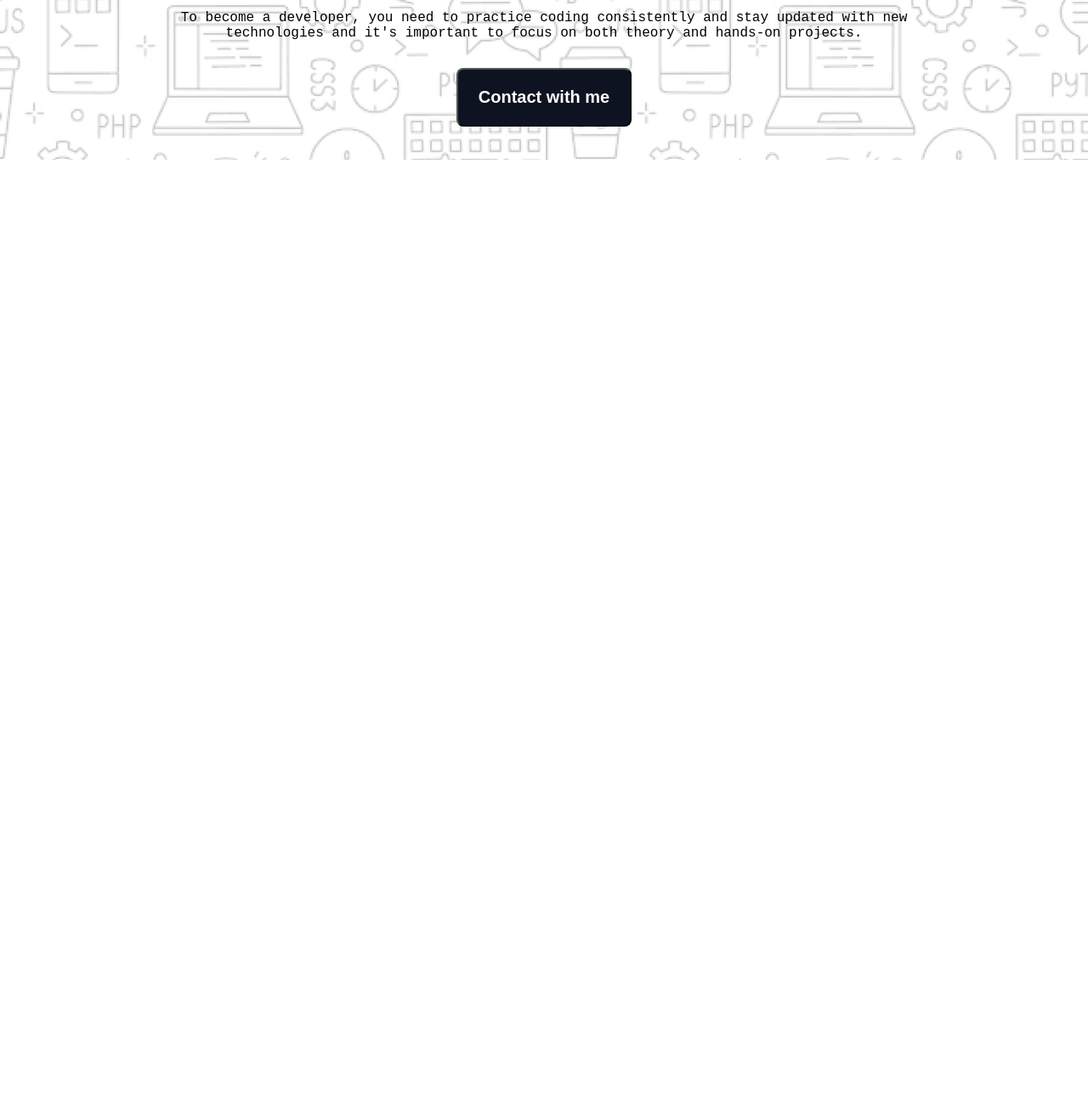
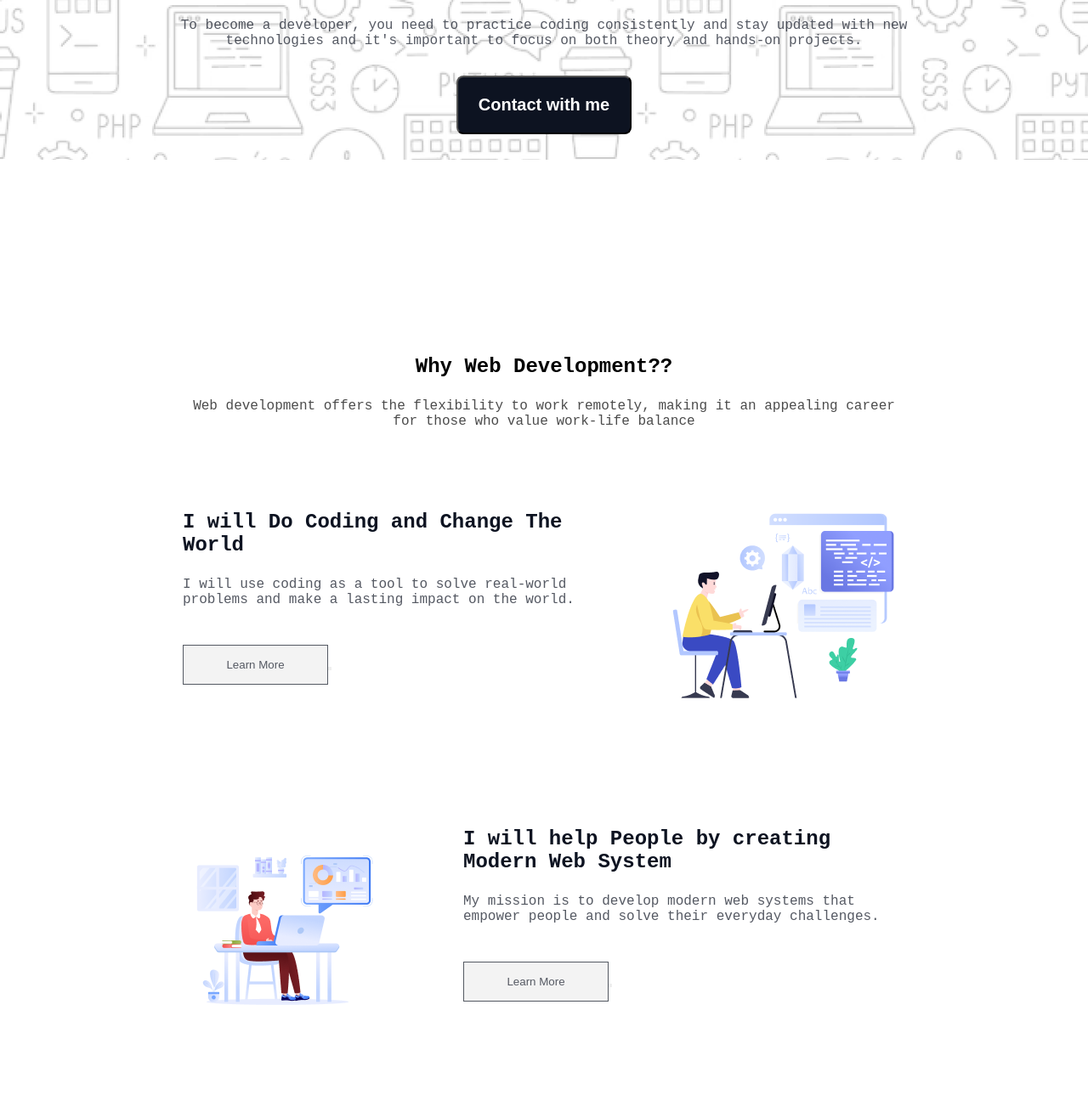
Before and after one commit to mddalimmiah/B9-Reset-A1-Challenge-Begins, a plain HTML site: page index.html in a window 1280 px wide. Shown: the part 623-1912 px from the top of the page at 85% size. Before the commit the page ends 811 px from the top, so only its background shows below. Drawn offline with Linux system fonts and the light colour scheme; a web font is replaced by a local one.

Commit message:
added hero and card section

```diff
--- a/index.html
+++ b/index.html
@@ -18,9 +18,8 @@
             <div class="img">
                 <img src="assets/Group.png" alt="">
             </div>
-            <div class="content black{
-                color: #0D1321;
-            }">
+            <div class="content black">
+        >
                 <h1>"In the near future, I hope to become a Developer."</h1>
                 <p>To become a developer, you need to practice coding consistently and stay updated with new technologies and it's important to focus on both theory and hands-on projects.</p>
                 <div>
@@ -29,7 +28,53 @@
             </div>
         </div>
     </header>
-    <main></main>
+    <main>
+        <section class="card-section">
+            <h1 class="dev-title">Why Web Development??</h1>
+            <p class="dev-description">Web development offers the flexibility to work remotely, making it an appealing career for those who value work-life balance</p>
+
+            <div class="container">
+               <div class="card-container-1 black">
+                <div class="card-content">
+                    <h2>I will Do Coding and Change The World</h2>
+                    <p>I will use coding as a tool to solve real-world problems and make a lasting impact on the world.</p>
+
+                        <button class="btn-shared"><a class="text-none" href="https://www.tutorialrepublic.com">Learn More</a><button>
+
+                </div>
+                <div class="card-img">
+                    <img src="assets/Layer_1.png" alt="">
+                </div>
+               </div>
+               <div class="card-container-2 black">
+                <div class="card-content">
+                    <h2>I will help People by creating Modern Web System</h2>
+                    <p>My mission is to develop modern web systems that empower people and solve their everyday challenges.</p>
+
+                        <button class="btn-shared"><a class="text-none" href="https://www.tutorialrepublic.com">Learn More</a><button>
+
+                </div>
+                <div class="card-img">
+                    <img src="assets/Group 3.png" alt="">
+                </div>
+               </div>
+               <div class="card-container-1 black">
+                <div class="card-content">
+                    <h2>I will Do Coding and Change The World</h2>
+                    <p>I will use coding as a tool to solve real-world problems and make a lasting impact on the world.</p>
+
+                        <button class="btn-shared"><a class="text-none" href="https://www.tutorialrepublic.com">Learn More</a><button>
+
+                </div>
+                <div class="card-img">
+                    <img src="assets/Group 4.png" alt="">
+                </div>
+               </div>
+
+
+            </div>
+        </section>
+    </main>
     <footer></footer>
 </body>
 </html>
--- a/styles/styles.css
+++ b/styles/styles.css
@@ -18,6 +18,20 @@
 
  .black{
     color: #0D1321;
+}
+.btn-shared{
+    width: 171px;
+    height: 47px;
+    border: 1px solid rgb(13, 19, 33);
+    opacity: 0.7;
+    padding: 12px 20px;
+    cursor: pointer;
+}
+.text-none{
+    text-decoration: none;
+    color: #0D1321;
+
+
 }
 
 }
@@ -86,4 +100,59 @@ nav h3{
     margin-bottom: 32px;
     font-size: 16px;
     font-weight: 400;
+    opacity: 0.7;
 }
+
+/* main section */
+main{
+    max-width: 1140px;
+    margin: 150px auto;
+
+}
+.card-section{
+    padding: 80px 97px;
+
+}
+.dev-title{
+    text-align: center;
+}
+.dev-description{
+    /* max-width: 900px; */
+    margin: 24px auto 48px auto;
+    padding: 0 48px;
+    text-align: center;
+    opacity: 0.7;
+
+}
+.card-container-1{
+    display: flex;
+    justify-content: space-between;
+    padding: 48px;
+    gap: 90px;
+    margin-bottom: 32px;
+}
+.card-content{
+    /* display: flex;
+    flex-direction: column;
+    gap: 32px; */
+
+
+}
+.card-content h2{
+    font-size: 24px;
+    font-weight: 700;
+    margin-bottom: 24px;
+}
+.card-content p{
+    font-size: 16px;
+    opacity: 0.7;
+    margin-bottom: 44px;
+}
+.card-container-2{
+    display: flex;
+    flex-direction: row-reverse;
+    justify-content: space-between;
+    padding: 48px;
+    gap: 90px;
+    margin-bottom: 32px;
+}
```
